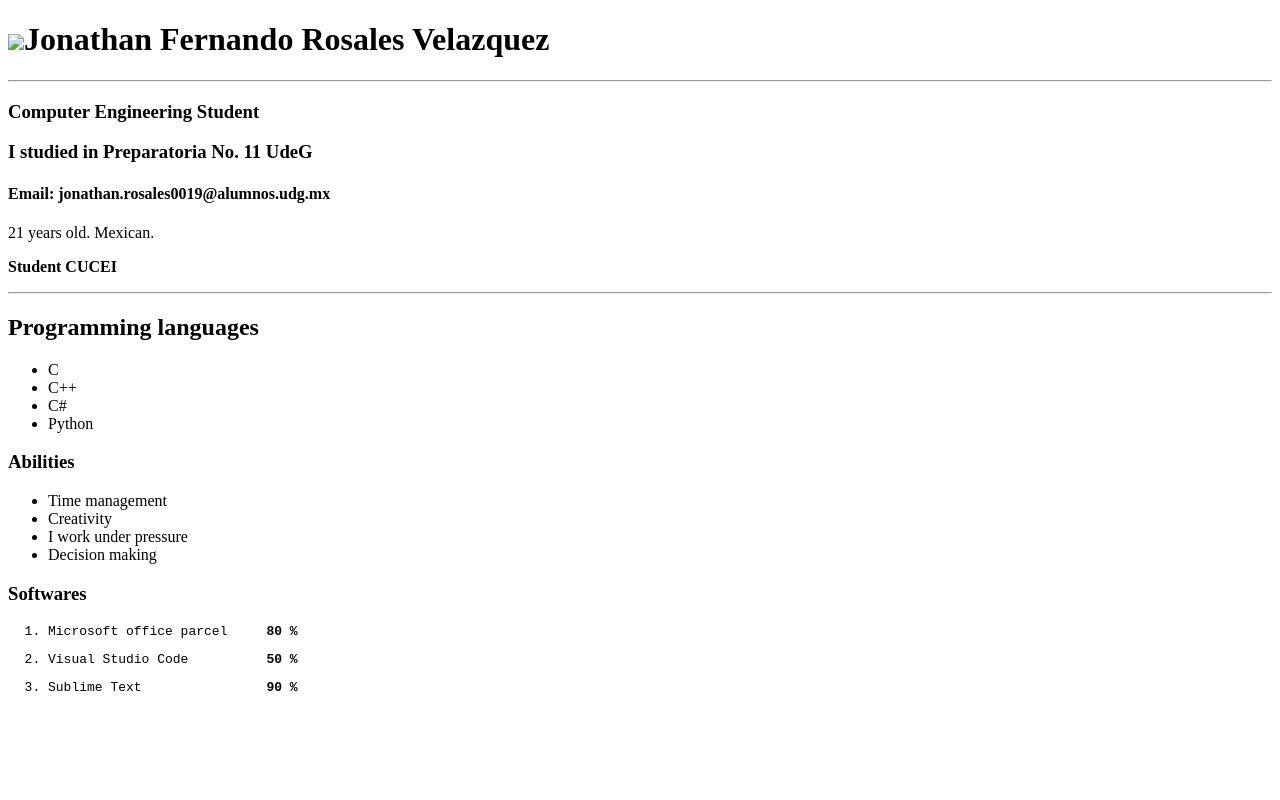
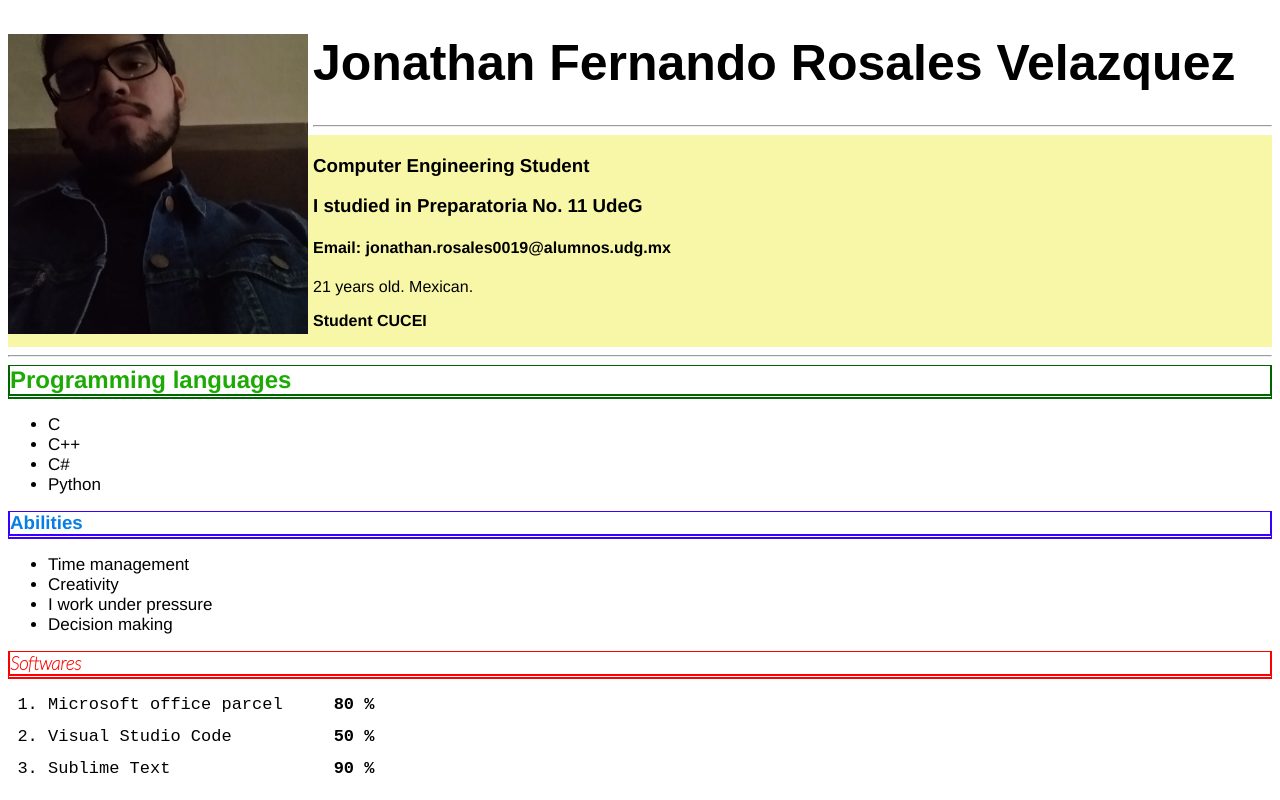
Before and after one commit to JonaFer18/Programacion-para-internet, a plain HTML site: page Curriculum.html in a window 1280 px wide. Drawn offline with Linux system fonts and the light colour scheme; the site is published under a folder, as on GitHub Pages, so addresses that start at the root find nothing.

Commit message:
Update Curriculum.html

```diff
--- a/Curriculum.html
+++ b/Curriculum.html
@@ -4,8 +4,8 @@
 	<head>
 		<title>Curriculum Vitae</title>
 
-        <h1 id="Nom"><img src="/foto.jpg">Jonathan Fernando Rosales Velazquez</h1>
-        <link rel="stylesheet" href="/CurriCss.css">
+        <h1 id="Nom"><img src="foto.jpg">Jonathan Fernando Rosales Velazquez</h1>
+        <link rel="stylesheet" href="CurriCss.css">
         <hr>
 	</head>
 	<body>
```
